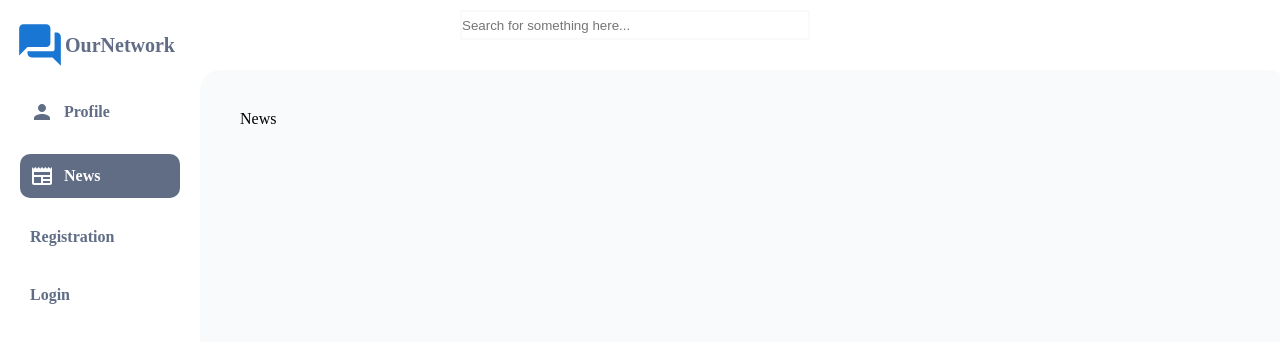
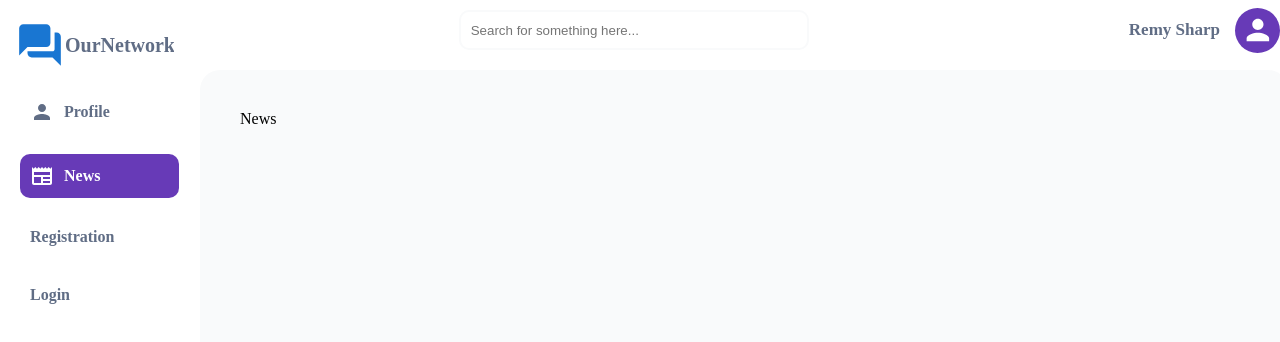
Before and after one commit to lina-gritsel/social-network, a React (Create React App) app in the folder social-network/: page /news in a window 1280 px wide. Shown: the top 342 px of the page. Built offline with nearby package versions, Linux system fonts and the light colour scheme.

Commit message:
refactor: change header

```diff
--- a/social-network/src/components/Header/Header.module.scss
+++ b/social-network/src/components/Header/Header.module.scss
@@ -1,11 +1,29 @@
 .content {
-  height: 50px;
+  align-items: center;
+  display: flex;
+  height: 60px;
+  justify-content: space-between;
   padding-left: 250px;
+  width: 85%;
 }
 
 .searchInput {
   border: 2px solid var(--light-gray);
-  height: 30px;
+  border-radius: 10px;
+  height: 40px;
   margin: 10px;
+  padding-left: 10px;
   width: 350px;
 }
+
+.user {
+  align-items: center;
+  display: flex;
+  gap: 15px;
+}
+
+.userName {
+  color: var(--gray-color);
+  font-size: 17px;
+  font-weight: 700;
+}
--- a/social-network/src/components/Header/Header.tsx
+++ b/social-network/src/components/Header/Header.tsx
@@ -1,3 +1,5 @@
+import { Avatar } from '@mui/material'
+import { deepPurple } from '@mui/material/colors'
 import { FC } from 'react'
 
 import styles from './Header.module.scss'
@@ -5,7 +7,17 @@ import styles from './Header.module.scss'
 const Header: FC = () => {
   return (
     <div className={styles.content}>
-      <input type="text" className={styles.searchInput} placeholder='Search for something here...'/>
+      <input
+        type="text"
+        className={styles.searchInput}
+        placeholder="Search for something here..."
+      />
+      <div className={styles.user}>
+        <div className={styles.userName}>Remy Sharp</div>
+        <Avatar
+          sx={{ bgcolor: deepPurple[500], width: 45, height: 45 }}
+        />
+      </div>
     </div>
   )
 }
--- a/social-network/src/scss/styles.scss
+++ b/social-network/src/scss/styles.scss
@@ -13,7 +13,7 @@ a {
 }
 
 .active {
-  background-color: var(--gray-color);
+  background-color: #673ab7;
   border-radius: 10px;
   color: #fff;
 }
```
